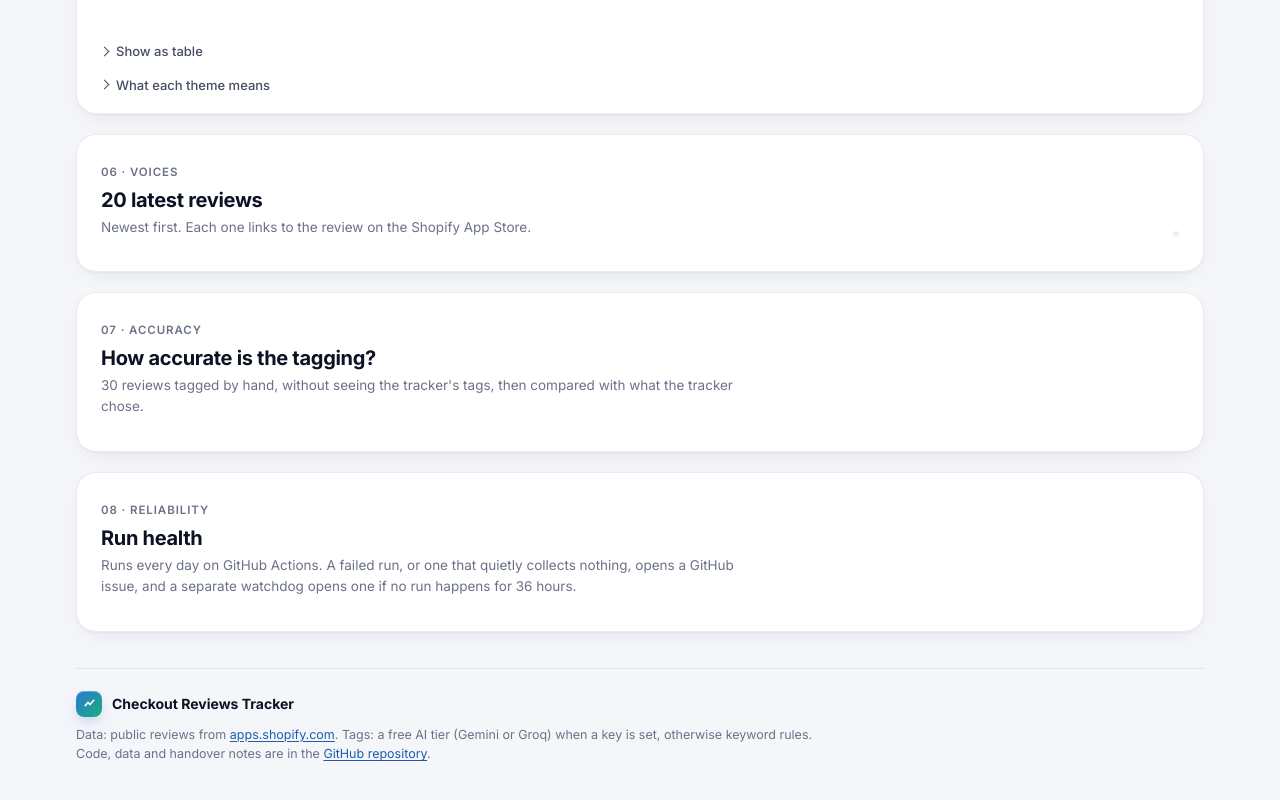
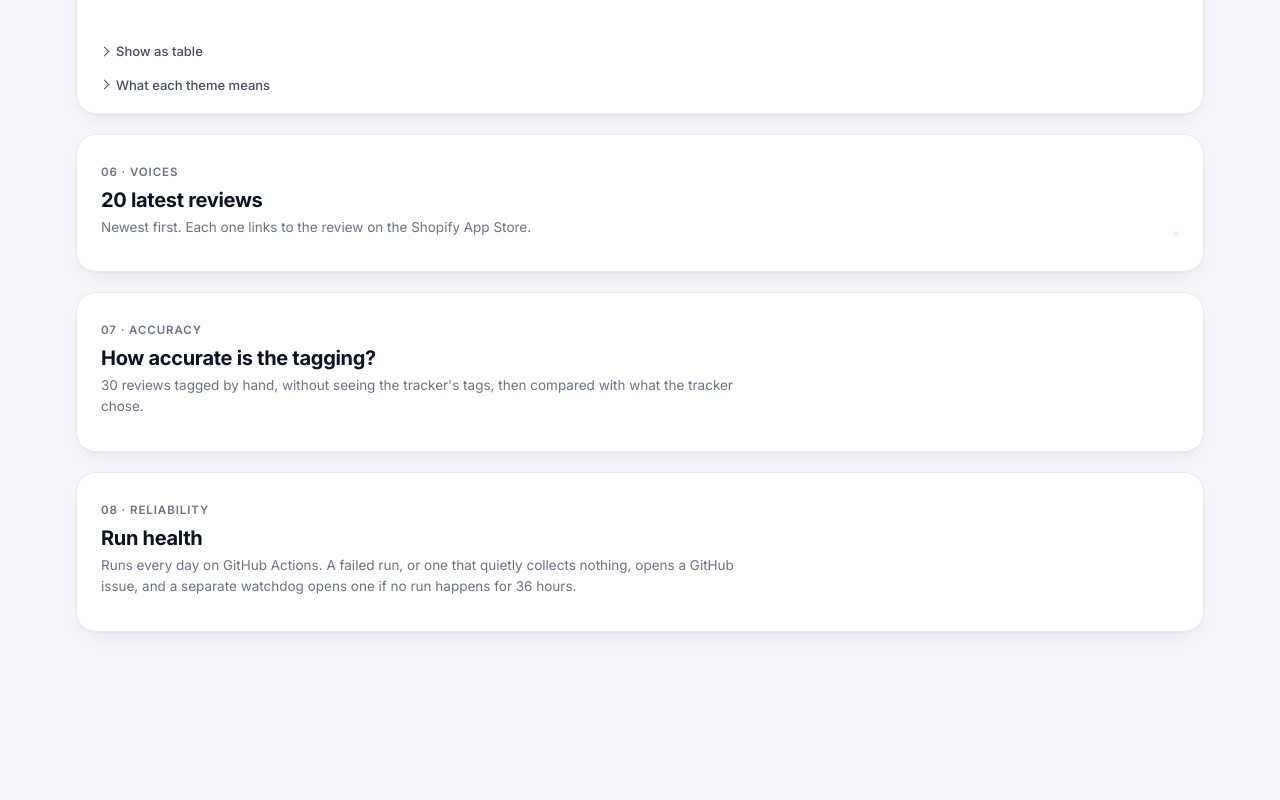
Before and after one commit to Krishna-1812/shopify-checkout-reviews-tracker, a plain HTML site: page site/index.html in a window 1280 px wide. Shown: the part 1941-2741 px from the top of the page. After the commit the page ends 2649 px from the top, so only its background shows below. Drawn offline with nearby package versions, Linux system fonts and the light colour scheme; no server answers.

Commit message:
Page: remove the footer

```diff
--- a/site/app.js
+++ b/site/app.js
@@ -779,7 +779,6 @@
     renderLatest();
     renderEval();
     renderHealth();
-    $("#generated").textContent = `Page built ${new Date(state.data.generated_at).toLocaleString("en-GB", { dateStyle: "medium", timeStyle: "short" })} from ${nf.format(state.data.apps.reduce((s, a) => s + a.stored_total, 0))} stored reviews.`;
     observeReveals();
   }
 
--- a/site/index.html
+++ b/site/index.html
@@ -155,15 +155,6 @@
     <div id="health"></div>
   </section>
 
-  <footer class="foot">
-    <div class="foot-brand">
-      <span class="brand-mark sm" aria-hidden="true"><svg viewBox="0 0 32 32"><path d="M8 20l5-6 4 4 7-8" stroke="#fff" stroke-width="3" fill="none" stroke-linecap="round" stroke-linejoin="round"/></svg></span>
-      <strong>Checkout Reviews Tracker</strong>
-    </div>
-    <p>Data: public reviews from <a href="https://apps.shopify.com/">apps.shopify.com</a>. Tags: a free AI tier (Gemini or Groq) when a key is set, otherwise keyword rules.
-      Code, data and handover notes are in the <a href="https://github.com/Krishna-1812/shopify-checkout-reviews-tracker">GitHub repository</a>.</p>
-    <p id="generated"></p>
-  </footer>
 </main>
 
 <script src="https://cdnjs.cloudflare.com/ajax/libs/Chart.js/4.4.1/chart.umd.min.js" integrity="sha512-CQBWl4fJHWbryGE+Pc7UAxWMUMNMWzWxF4SQo9CgkJIN1kx6djDQZjh3Y8SZ1d+6I+1zze6Z7kHXO7q3UyZAWw==" crossorigin="anonymous" referrerpolicy="no-referrer"></script>
--- a/site/style.css
+++ b/site/style.css
@@ -92,8 +92,6 @@ code { font: 0.9em ui-monospace, SFMono-Regular, Menlo, monospace; background: v
   display: inline-grid; place-items: center; box-shadow: 0 6px 16px -6px rgba(42, 120, 214, 0.6), inset 0 1px 0 rgba(255,255,255,.3);
 }
 .brand-mark svg { width: 22px; height: 22px; }
-.brand-mark.sm { width: 26px; height: 26px; border-radius: 8px; }
-.brand-mark.sm svg { width: 17px; height: 17px; }
 .brand-name { font-weight: 650; letter-spacing: -0.01em; font-size: 15px; white-space: nowrap; }
 .brand-sub { color: var(--muted); font-weight: 500; margin-left: 6px; }
 .nav-right { display: flex; align-items: center; gap: 8px; }
@@ -411,10 +409,6 @@ dd { margin: 0; color: var(--ink-2); }
 .problems li { display: flex; gap: 8px; align-items: flex-start; padding: 4px 0; }
 .problems .ico { width: 16px; height: 16px; flex: none; margin-top: 2px; }
 
-/* ---- footer ------------------------------------------------------------------------------- */
-.foot { color: var(--muted); font-size: 12.5px; margin-top: 36px; padding-top: 22px; border-top: 1px solid var(--border); }
-.foot p { margin: 6px 0; max-width: 760px; }
-.foot-brand { display: flex; align-items: center; gap: 10px; color: var(--ink); margin-bottom: 8px; font-size: 14px; }
 
 /* ---- motion -------------------------------------------------------------------------------- */
 .js .reveal { opacity: 0; transform: translateY(14px); transition: opacity .7s var(--ease), transform .7s var(--ease); }
```
